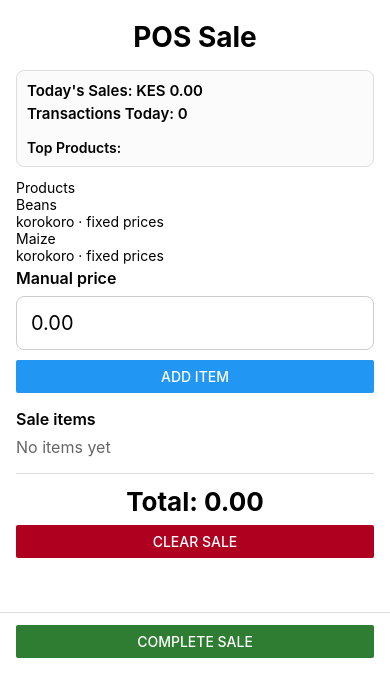
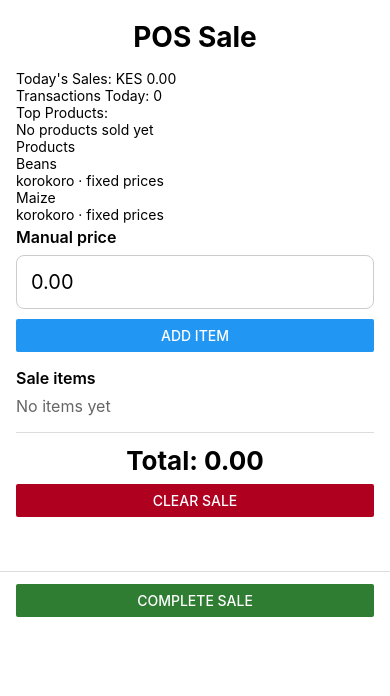
Before and after one commit to Recillah-Khamala/POS-prototype, a React Native app: screen / in a window 390 px wide. Shown: the top 696 px of the page. Built offline with nearby package versions, Linux system fonts and the light colour scheme.

Commit message:
refactor(ui): extract Dashboard component for analytics and use NativeWind styling

```diff
--- a/SalesScreen.js
+++ b/SalesScreen.js
@@ -10,6 +10,7 @@ import {
 } from 'react-native';
 import CartList from './components/CartList';
 import ProductSelector from './components/ProductSelector';
+import Dashboard from './components/Dashboard';
 
 const PRODUCTS = [
   {
@@ -310,19 +311,7 @@ const SalesScreen = () => {
       <Text style={styles.title}>POS Sale</Text>
 
       {/* Simple dashboard */}
-      <View style={styles.dashboard}>
-        <Text style={styles.dashboardText}>Today's Sales: KES {getTodaySales().toFixed(2)}</Text>
-        <Text style={styles.dashboardText}>Transactions Today: {getTodayTransactionCount()}</Text>
-        <View style={styles.topProducts}>
-          <Text style={styles.dashboardSub}>Top Products:</Text>
-          {Object.entries(getProductSalesCount())
-            .sort((a, b) => b[1] - a[1])
-            .slice(0, 5)
-            .map(([name, count]) => (
-              <Text key={name} style={styles.productRowText}>{`${name} — ${count}`}</Text>
-            ))}
-        </View>
-      </View>
+      <Dashboard transactions={transactions} />
 
       <ProductSelector
         products={PRODUCTS}
--- /dev/null
+++ b/components/Dashboard.js
@@ -0,0 +1,41 @@
+import React from 'react';
+import { View, Text } from 'react-native';
+
+export default function Dashboard({ transactions = [] }) {
+  const today = new Date().toDateString();
+
+  const todaysTx = transactions.filter((tx) => new Date(tx.createdAt).toDateString() === today);
+
+  const todaySales = todaysTx.reduce((sum, tx) => sum + (Number(tx.totalAmount) || 0), 0);
+
+  const todayCount = todaysTx.length;
+
+  const counts = {};
+  transactions.forEach((tx) => {
+    tx.items.forEach((item) => {
+      if (!counts[item.name]) counts[item.name] = 0;
+      counts[item.name] += 1;
+    });
+  });
+
+  const topProducts = Object.entries(counts)
+    .sort((a, b) => b[1] - a[1])
+    .slice(0, 5);
+
+  return (
+    <View className="border border-gray-200 p-3 rounded-lg mb-4 bg-gray-50">
+      <Text className="text-base font-semibold">Today's Sales: KES {todaySales.toFixed(2)}</Text>
+      <Text className="text-base font-semibold mt-1">Transactions Today: {todayCount}</Text>
+      <View className="mt-2">
+        <Text className="font-semibold">Top Products:</Text>
+        {topProducts.length === 0 ? (
+          <Text className="text-sm text-gray-600">No products sold yet</Text>
+        ) : (
+          topProducts.map(([name, count]) => (
+            <Text key={name} className="text-sm text-gray-800">{`${name} — ${count}`}</Text>
+          ))
+        )}
+      </View>
+    </View>
+  );
+}
```
